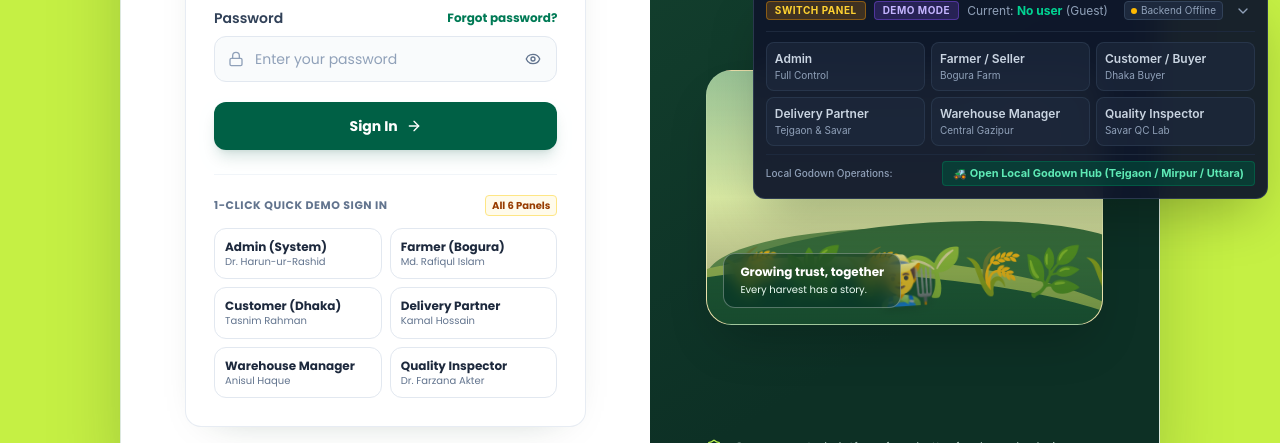
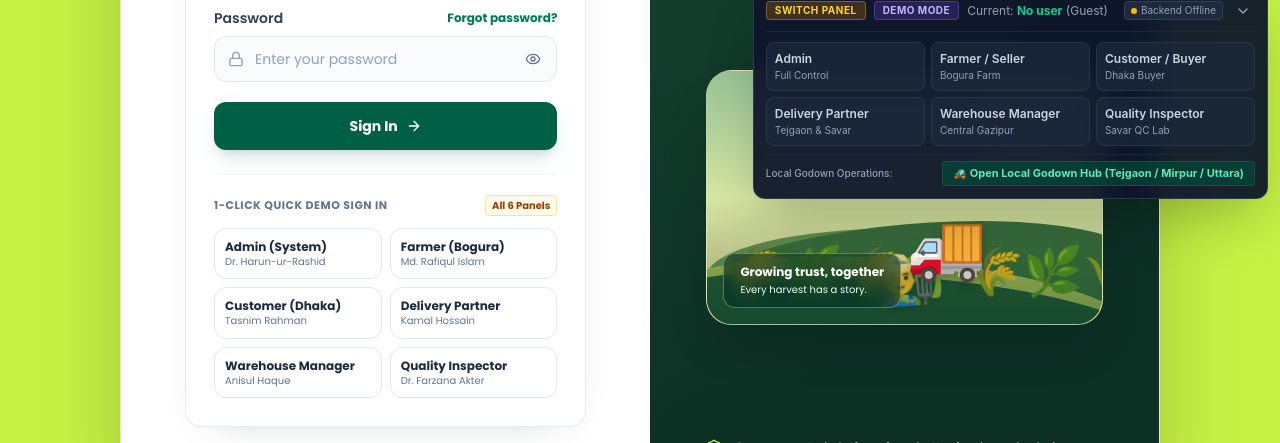
Before and after one commit to mdsaifurrahmanrizbi-spec/agrochain-smart-supply-chain, a React (Vite) app: page /warehouse-portal/login in a window 1280 px wide. Shown: the part 589-1032 px from the top of the page. Built offline with nearby package versions, Linux system fonts and the light colour scheme; no server answers.

Commit message:
Add animation hooks to login illustration

```diff
--- a/src/pages/public/Login.tsx
+++ b/src/pages/public/Login.tsx
@@ -113,11 +113,11 @@ export const Login: React.FC = () => {
               <p className="mt-5 max-w-md text-sm leading-7 text-emerald-50/80">Sign in to connect farmers, buyers and delivery partners in one trusted agricultural marketplace.</p>
             </div>
           </div>
-          <div className="login-agro-motion relative mx-auto my-8 h-[255px] w-full max-w-[470px] overflow-hidden rounded-[1.6rem] border border-white/15 bg-gradient-to-b from-[#8fbd8b] via-[#d7e7a2] to-[#e8d99c] shadow-2xl shadow-black/20">
-            <div className="absolute right-12 top-7 h-14 w-14 rounded-full bg-[#fff2b5] shadow-[0_0_45px_15px_rgba(255,242,181,0.28)]" style={{animation:'loginSunDrift 5s ease-in-out infinite'}} />
+          <div className="login-agro-motion agro-login-scene relative mx-auto my-8 h-[255px] w-full max-w-[470px] overflow-hidden rounded-[1.6rem] border border-white/15 bg-gradient-to-b from-[#8fbd8b] via-[#d7e7a2] to-[#e8d99c] shadow-2xl shadow-black/20">
+            <div className="agro-login-sun absolute right-12 top-7 h-14 w-14 rounded-full bg-[#fff2b5] shadow-[0_0_45px_15px_rgba(255,242,181,0.28)]" style={{animation:'loginSunDrift 5s ease-in-out infinite'}} />
             <div className="absolute inset-x-0 bottom-0 h-24 rounded-[50%_50%_0_0] bg-[#69934f]" />
             <div className="absolute -bottom-7 -left-8 h-32 w-[120%] rotate-[-5deg] rounded-[50%] bg-[#3c713d]" />
-            <div className="absolute -bottom-12 left-[-10%] h-28 w-[120%] rotate-[5deg] rounded-[50%] border-t-[16px] border-[#a4bd55] bg-[#245b35]" />
+            <div className="agro-login-road absolute -bottom-12 left-[-10%] h-28 w-[120%] rotate-[5deg] rounded-[50%] border-t-[16px] border-[#a4bd55] bg-[#245b35]" />
             <div className="absolute bottom-7 left-4 right-4 flex items-end justify-between text-4xl sm:text-5xl" aria-hidden="true">
               {['🌾','🌿','🌾','🌱','🌾','🌿','🌾'].map((crop, index) => <span key={index} style={{animation:'loginCropSway 2.8s ease-in-out infinite',animationDelay:`${index * 0.22}s`,transformOrigin:'bottom center'}}>{crop}</span>)}
             </div>
```
